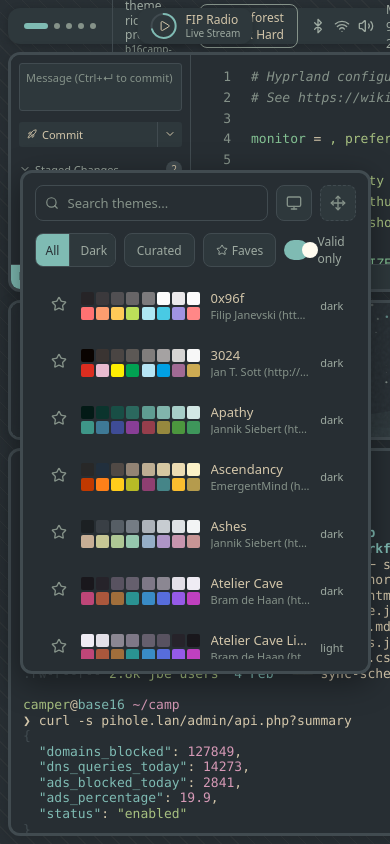
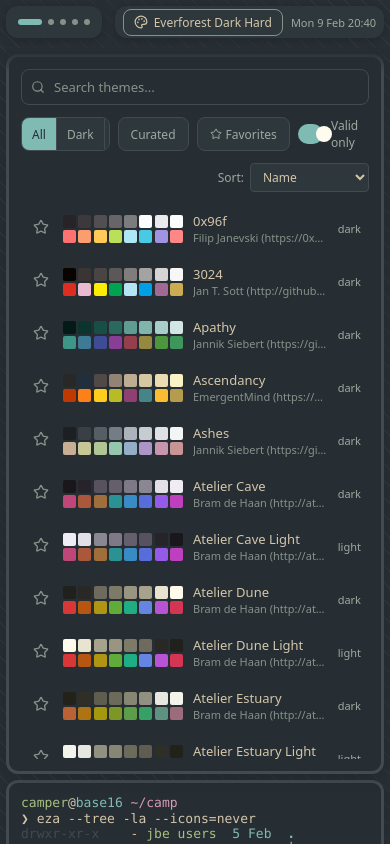
Before and after one commit to jbe/base16camp, a website: page index.html in a window 390 px wide. Drawn offline with nearby package versions, Linux system fonts and the light colour scheme; a small style sheet from the web is missing.

Commit message:
Simplify responsive layout and add theme sort/sharing
Rework the layout to use a clean two-breakpoint system: grid
two-column on desktop/tablet, flex single-column scrollable on mobile.
Settings panel is fixed overlay on desktop, inline in the scroll on
mobile. Window sidebars hide via container queries based on actual
window width rather than viewport. Bar pills now own their height,
letting the wrapper fit naturally around shadows.

Also adds URL-based theme sharing, sort-by-variant option, and trims
the curated list.

Co-authored-by: Cursor <cursoragent@cursor.com>

```diff
--- a/app.js
+++ b/app.js
@@ -1,14 +1,17 @@
 // Base16 Camp - Theme Previewer
 
 let schemes = {};
-let currentScheme = localStorage.getItem('base16camp-theme') || 'everforest-dark-hard';
+// URL param overrides localStorage
+const urlParams = new URLSearchParams(window.location.search);
+const urlTheme = urlParams.get('theme');
+let currentScheme = urlTheme || localStorage.getItem('base16camp-theme') || 'everforest-dark-hard';
 let currentFilter = localStorage.getItem('base16camp-filter') || 'all';
 let favorites = JSON.parse(localStorage.getItem('base16camp-faves') || '[]');
 let hideInvalidThemes = localStorage.getItem('base16camp-valid-only') !== 'false';
+let currentSort = localStorage.getItem('base16camp-sort') || 'name';
 
 // Hand-picked curated themes
 const curatedThemes = [
-  'atelier-plateau-light',
   'ayu-dark',
   'ayu-mirage',
   'black-metal-gorgoroth',
@@ -21,17 +24,10 @@ const curatedThemes = [
   'everforest',
   'everforest-dark-hard',
   'flexoki-light',
-  'gruvbox-dark',
   'gruvbox-dark-hard',
   'gruvbox-dark-medium',
-  'gruvbox-dark-pale',
-  'gruvbox-dark-soft',
-  'gruvbox-light',
   'gruvbox-light-hard',
   'gruvbox-light-medium',
-  'gruvbox-light-soft',
-  'ia-dark',
-  'ia-light',
   'kanagawa',
   'mocha',
   'nord',
@@ -139,6 +135,11 @@ function applyTheme(schemeKey) {
   currentScheme = schemeKey;
   localStorage.setItem('base16camp-theme', schemeKey);
 
+  // Update URL for sharing (without adding to history)
+  const url = new URL(window.location);
+  url.searchParams.set('theme', schemeKey);
+  window.history.replaceState({}, '', url);
+
   // Update UI
   document.getElementById('theme-widget-label').textContent = scheme.name;
 
@@ -202,7 +203,14 @@ function populateThemeList() {
       }
       return true;
     })
-    .sort((a, b) => a[1].name.localeCompare(b[1].name))
+    .sort((a, b) => {
+      if (currentSort === 'variant') {
+        // Sort by variant (dark first), then name
+        const variantCompare = (a[1].variant || '').localeCompare(b[1].variant || '');
+        if (variantCompare !== 0) return variantCompare;
+      }
+      return a[1].name.localeCompare(b[1].name);
+    })
     .forEach(([key, scheme]) => {
       const item = document.createElement('div');
       item.className = `theme-item${key === currentScheme ? ' active' : ''}`;
@@ -298,6 +306,15 @@ function setupEventListeners() {
   hideInvalidCheckbox.addEventListener('change', (e) => {
     hideInvalidThemes = e.target.checked;
     localStorage.setItem('base16camp-valid-only', hideInvalidThemes);
+    populateThemeList();
+  });
+
+  // Sort order
+  const sortSelect = document.getElementById('sort-order');
+  sortSelect.value = currentSort;
+  sortSelect.addEventListener('change', (e) => {
+    currentSort = e.target.value;
+    localStorage.setItem('base16camp-sort', currentSort);
     populateThemeList();
   });
 
--- a/index.html
+++ b/index.html
@@ -5,7 +5,8 @@
   <meta charset="UTF-8">
   <meta name="viewport" content="width=device-width, initial-scale=1.0">
   <title>Base16 Camp - Theme Previewer</title>
-  <meta name="description" content="Preview base16 schemes in a simulated Hyprland desktop with terminal, editor, and file manager.">
+  <meta name="description"
+    content="Preview base16 schemes in a simulated Hyprland desktop with terminal, editor, and file manager.">
   <meta name="keywords" content="base16, color scheme, theme, preview, hyprland, linux, rice, terminal, neovim, stylix">
   <link rel="canonical" href="https://jbe.github.io/base16camp/">
 
@@ -43,7 +44,7 @@
         <span class="workspace"></span>
       </div>
       <a class="active-window" href="https://github.com/jbe/base16camp" target="_blank" rel="noopener">
-        <span class="active-window-title">Base16 theme rice previewer</span>
+        <span class="active-window-title">Base16 theme previewer</span>
         <span class="active-window-desc">b16camp-previewer</span>
       </a>
     </div>
@@ -97,6 +98,52 @@
 
   <!-- Desktop / Tiling Area -->
   <main class="desktop">
+    <!-- Settings Panel (floating on desktop, inline on mobile) -->
+    <div class="settings-overlay" id="settings-overlay">
+      <section class="window window-settings" id="settings-window">
+        <div class="settings-content">
+          <div class="settings-header">
+            <div class="settings-search">
+              <i data-lucide="search" class="search-icon"></i>
+              <input type="text" id="theme-search" placeholder="Search themes..." autocomplete="off">
+            </div>
+            <button class="settings-btn" id="settings-fullscreen" title="Toggle fullscreen">
+              <i data-lucide="monitor" class="icon-expand"></i>
+              <i data-lucide="minimize-2" class="icon-shrink"></i>
+            </button>
+            <div class="settings-drag" id="settings-drag" title="Drag to move">
+              <i data-lucide="move"></i>
+            </div>
+          </div>
+          <div class="settings-filters">
+            <div class="filter-pill">
+              <button class="filter-seg active" data-filter="all">All</button>
+              <button class="filter-seg" data-filter="dark">Dark</button>
+              <button class="filter-seg" data-filter="light">Light</button>
+            </div>
+            <button class="filter-btn" data-filter="curated">Curated</button>
+            <button class="filter-btn" data-filter="faves"><i data-lucide="star"
+                class="filter-icon"></i>Favorites</button>
+            <label class="toggle-switch" title="Hide themes with poor text contrast">
+              <input type="checkbox" id="hide-invalid" checked>
+              <span class="toggle-slider"></span>
+              <span class="toggle-label">Valid only</span>
+            </label>
+          </div>
+          <div class="settings-options">
+            <div class="sort-control">
+              <label class="sort-label">Sort:</label>
+              <select id="sort-order" class="sort-select">
+                <option value="name">Name</option>
+                <option value="variant">Variant, Name</option>
+              </select>
+            </div>
+          </div>
+          <div class="theme-list" id="theme-list"></div>
+        </div>
+      </section>
+    </div>
+
     <!-- Left column -->
     <div class="left-column">
       <!-- Editor - Top left -->
@@ -277,43 +324,6 @@
     </div>
   </main>
 
-  <!-- Floating Settings Panel -->
-  <div class="settings-overlay" id="settings-overlay">
-    <section class="window window-settings" id="settings-window">
-      <div class="settings-content">
-        <div class="settings-header">
-          <div class="settings-search">
-            <i data-lucide="search" class="search-icon"></i>
-            <input type="text" id="theme-search" placeholder="Search themes..." autocomplete="off">
-          </div>
-          <button class="settings-btn" id="settings-fullscreen" title="Toggle fullscreen">
-            <i data-lucide="monitor" class="icon-expand"></i>
-            <i data-lucide="minimize-2" class="icon-shrink"></i>
-          </button>
-          <div class="settings-drag" id="settings-drag" title="Drag to move">
-            <i data-lucide="move"></i>
-          </div>
-        </div>
-        <div class="settings-filters">
-          <div class="filter-pill">
-            <button class="filter-seg active" data-filter="all">All</button>
-            <button class="filter-seg" data-filter="dark">Dark</button>
-            <button class="filter-seg" data-filter="light">Light</button>
-          </div>
-          <button class="filter-btn" data-filter="curated">Curated</button>
-          <button class="filter-btn" data-filter="faves"><i data-lucide="star" class="filter-icon"></i>Faves</button>
-          <label class="toggle-switch" title="Hide themes with poor text contrast">
-            <input type="checkbox" id="hide-invalid" checked>
-            <span class="toggle-slider"></span>
-            <span class="toggle-label">Valid only</span>
-          </label>
-        </div>
-        <div class="theme-list" id="theme-list"></div>
-      </div>
-    </section>
-  </div>
-
-
   <!-- Notification Toast -->
   <div class="notification" id="notification">
     <i data-lucide="check-circle" class="notification-icon"></i>
--- a/styles.css
+++ b/styles.css
@@ -109,7 +109,6 @@ body {
 
 /* Quickshell Bar */
 .bar {
-  height: var(--bar-height);
   display: flex;
   align-items: center;
   justify-content: space-between;
@@ -123,10 +122,10 @@ body {
 .bar-left, .bar-center, .bar-right {
   display: flex;
   align-items: center;
+  height: var(--bar-height);
   background: var(--base01);
   border-radius: var(--radius);
   box-shadow: 0 2px 8px rgba(0, 0, 0, 0.2);
-  height: 100%;
 }
 
 .bar-left {
@@ -495,6 +494,7 @@ body {
   min-height: 0;
   transition: border-color 0.15s ease;
   box-shadow: 0 4px 16px rgba(0, 0, 0, 0.15);
+  container-type: inline-size;
 }
 
 /* Hyprland-style active border on hover */
@@ -1265,6 +1265,7 @@ body {
 .settings-drag {
   cursor: grab;
   border-style: dashed;
+  background: transparent;
 }
 
 .settings-btn:hover {
@@ -1341,6 +1342,42 @@ body {
   background: var(--base01);
 }
 
+
+.settings-options {
+  display: flex;
+  align-items: center;
+  justify-content: flex-end;
+}
+
+.sort-control {
+  display: flex;
+  align-items: center;
+  gap: 6px;
+}
+
+.sort-label {
+  font-size: 0.75rem;
+  color: var(--base04);
+}
+
+.sort-select {
+  background: var(--base01);
+  border: 1px solid var(--base02);
+  border-radius: 4px;
+  color: var(--base05);
+  font-size: 0.75rem;
+  padding: 4px 8px;
+  cursor: pointer;
+}
+
+.sort-select:hover {
+  border-color: var(--base03);
+}
+
+.sort-select:focus {
+  outline: none;
+  border-color: var(--base0d);
+}
 
 .settings-filters {
   display: flex;
@@ -1658,15 +1695,28 @@ body {
   color: var(--base05);
 }
 
-/* Responsive */
+/* Container queries for window sub-panels */
+@container (max-width: 400px) {
+  .editor-sidebar {
+    display: none;
+  }
+  .filemanager-sidebar {
+    display: none;
+  }
+  .filemanager-toolbar {
+    display: none;
+  }
+}
+
+/* Responsive - Tablet */
 @media (max-width: 900px) {
-  .desktop {
-    grid-template-columns: 1fr;
-    grid-template-rows: 1fr 1fr;
-  }
-
-  .right-column {
-    flex-direction: row;
+  .bar-center {
+    position: static;
+    transform: none;
+  }
+
+  .tray {
+    display: none;
   }
 
   .window-settings {
@@ -1674,3 +1724,132 @@ body {
     max-width: 400px;
   }
 }
+
+/* Responsive - Mobile */
+@media (max-width: 640px) {
+  :root {
+    --gap: 6px;
+    --bar-height: 32px;
+  }
+
+  .bar {
+    font-size: 0.75rem;
+    position: relative;
+    z-index: 10;
+    padding-bottom: 10px;
+  }
+
+  .bar::after {
+    content: '';
+    position: absolute;
+    left: 0;
+    right: 0;
+    top: 100%;
+    height: 24px;
+    background: linear-gradient(to bottom, var(--base00), transparent);
+    pointer-events: none;
+  }
+
+  .bar-left {
+    padding: 0 8px;
+    gap: 8px;
+  }
+
+  .active-window {
+    display: none;
+  }
+
+  .bar-center {
+    display: none;
+  }
+
+  .bar-right {
+    padding: 0 8px;
+    gap: 8px;
+    min-width: 0;
+    flex-shrink: 1;
+  }
+
+  .clock {
+    font-size: 0.6875rem;
+  }
+
+  /* Single-column scrollable layout */
+  .desktop {
+    display: flex;
+    flex-direction: column;
+    overflow-y: auto;
+  }
+
+  .settings-overlay {
+    order: -2;
+    position: static;
+    pointer-events: auto;
+    padding: 0;
+    z-index: auto;
+  }
+
+  .left-column,
+  .right-column {
+    flex: none;
+  }
+
+  .right-column {
+    order: -1;
+  }
+
+  .window-terminal {
+    flex: none;
+    height: 240px;
+  }
+
+  .window-editor,
+  .window-filemanager {
+    flex: none;
+    height: 360px;
+  }
+
+  /* Disable inner scroll — whole page scrolls */
+  .editor-main,
+  .editor-code,
+  .terminal-content,
+  .filemanager-sidebar,
+  .filemanager-main {
+    overflow: hidden;
+  }
+
+  .window-art {
+    display: none;
+  }
+
+  /* Settings: inline in mobile layout */
+  .window-settings {
+    width: 100%;
+    max-width: none;
+    max-height: calc(100vh - var(--bar-height) - var(--gap) * 2 - 80px);
+    box-shadow: 0 4px 16px rgba(0, 0, 0, 0.15);
+  }
+
+  .settings-content {
+    flex: 1;
+    min-height: 0;
+  }
+
+  .settings-drag,
+  .settings-btn#settings-fullscreen {
+    display: none;
+  }
+
+  .theme-list {
+    max-height: none;
+  }
+
+  .theme-item {
+    padding: 8px;
+  }
+
+  .art-swatch {
+    width: 18px;
+    height: 18px;
+  }
+}
```
